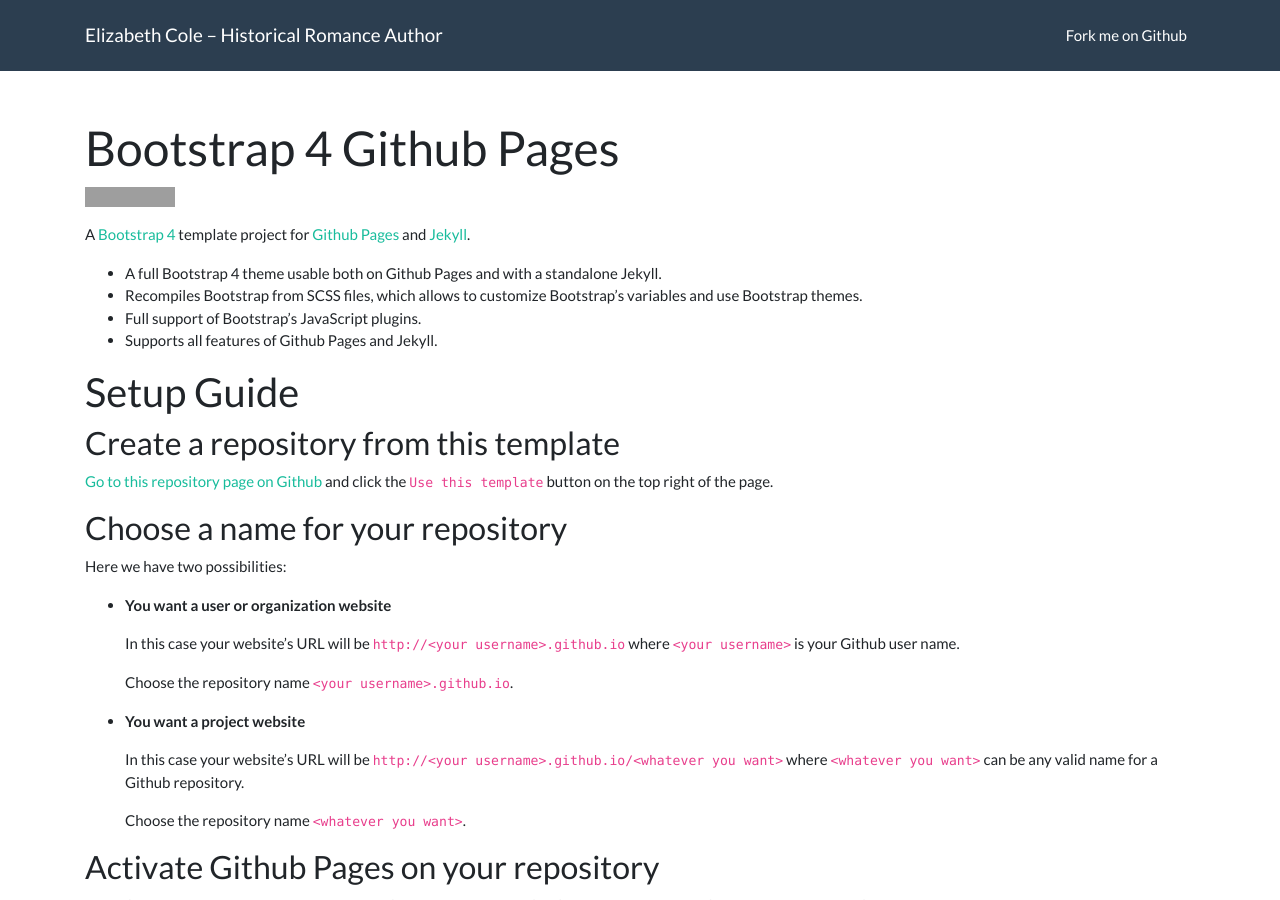
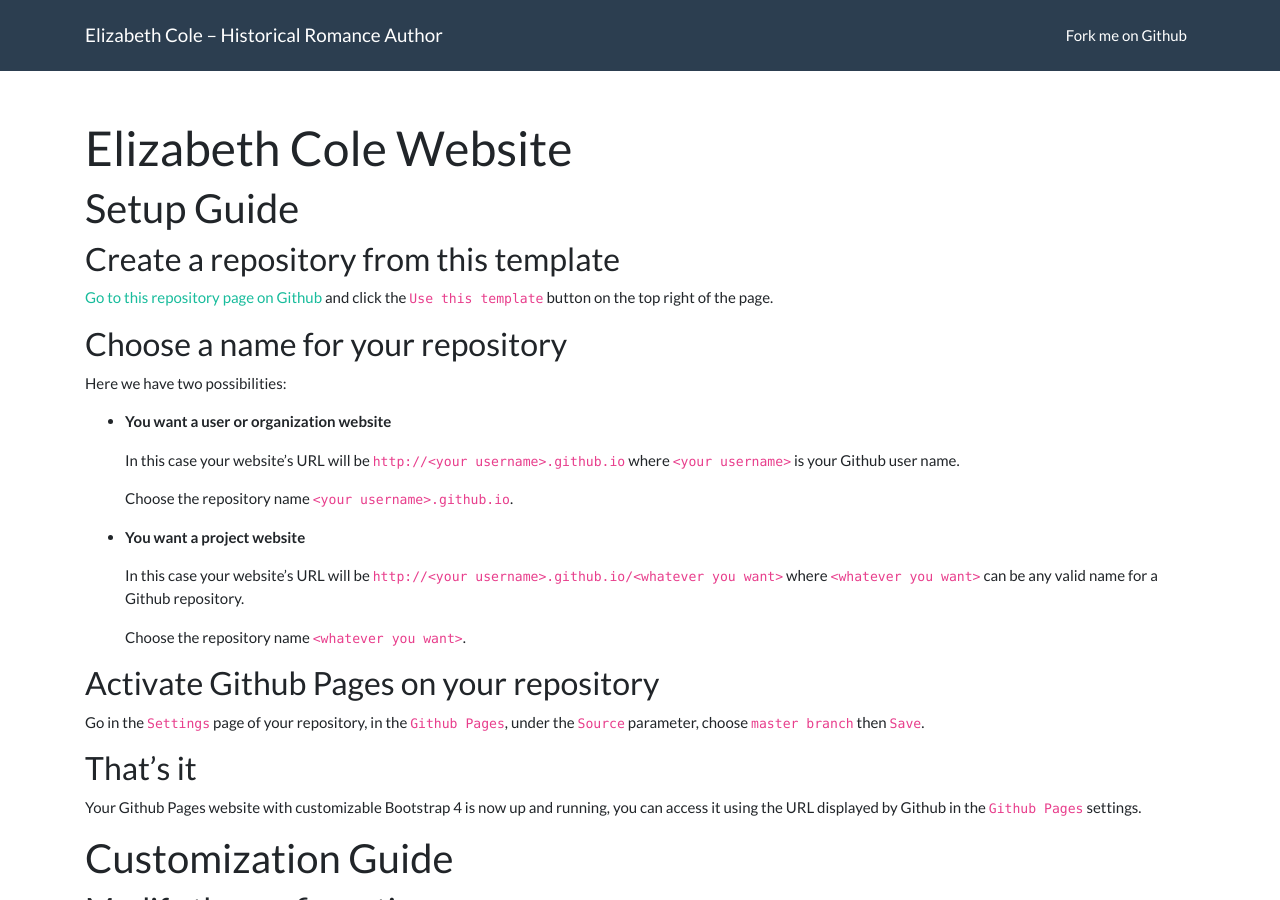
Before and after one commit to nicholastulach/elizabethcole-website-bootstrap, a Jekyll site: the page built from index.md, in a window 1280 px wide and 900 px high. Built offline with Jekyll 4.4.1, drawn with Linux system fonts in a browser that asks for light colours; grey boxes are pictures that could not be loaded.

Commit message:
Update index.md

```diff
--- a/index.md
+++ b/index.md
@@ -1,16 +1,7 @@
 ---
 layout: page
-title: Bootstrap 4 Github Pages
+title: Elizabeth Cole Website
 ---
-
-[![GitHub Repo stars](https://img.shields.io/github/stars/nicolas-van/bootstrap-4-github-pages?style=social)](https://github.com/nicolas-van/bootstrap-4-github-pages)
-
-A [Bootstrap 4](https://getbootstrap.com/) template project for [Github Pages](https://pages.github.com/) and [Jekyll](https://jekyllrb.com/).
-
-* A full Bootstrap 4 theme usable both on Github Pages and with a standalone Jekyll.
-* Recompiles Bootstrap from SCSS files, which allows to customize Bootstrap's variables and use Bootstrap themes.
-* Full support of Bootstrap's JavaScript plugins.
-* Supports all features of Github Pages and Jekyll.
 
 ## Setup Guide
 
```
